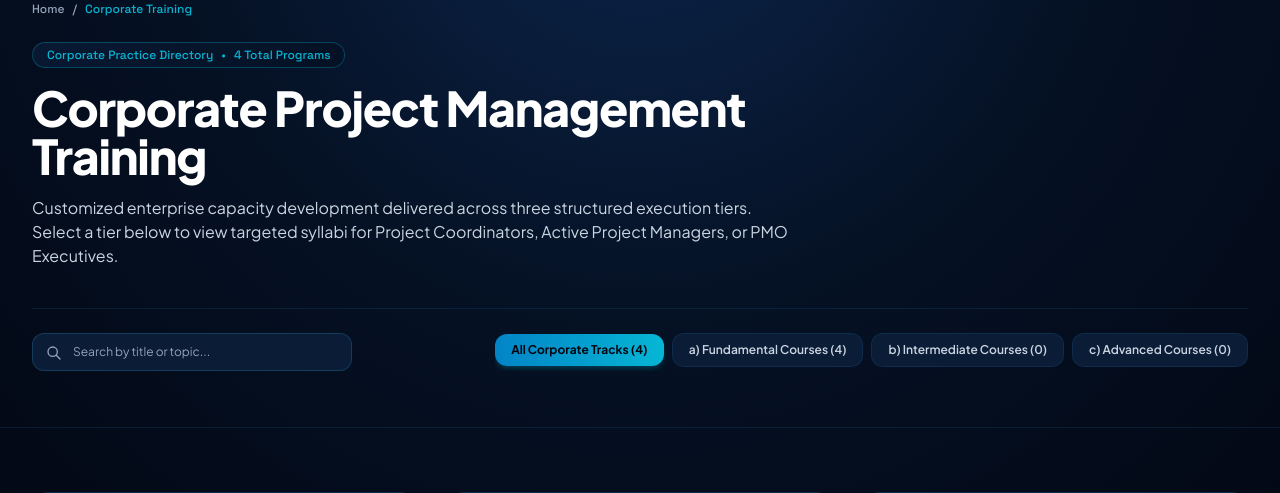
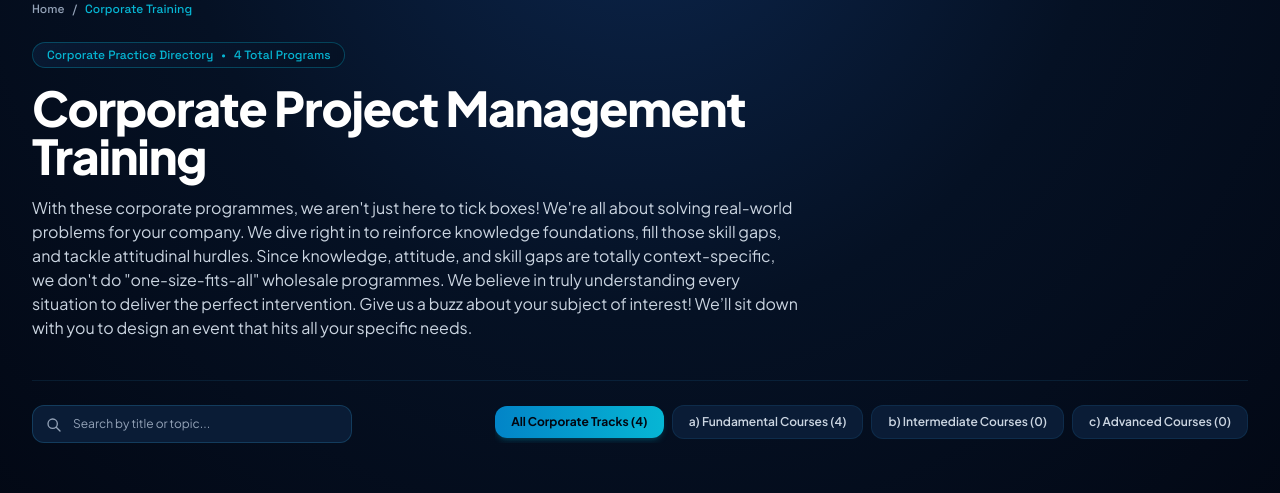
Before and after one commit to Wolfgh12/pfsite, a Django app: page /programs/ in a window 1280 px wide. Shown: the part 144-637 px from the top of the page. Run offline with Django 5.2, Linux system fonts and the light colour scheme; data that the repository does not hold is empty; parts of the project's set-up code (start-up, migrations or seed data) failed here and were passed over; some libraries are stand-ins or nearby versions.

Commit message:
feat: sync all programs and template changes

```diff
--- a/templates/allprograms.html
+++ b/templates/allprograms.html
@@ -27,7 +27,7 @@
       </h1>
 
       <p class="text-slate-300 text-sm sm:text-base leading-relaxed">
-        Customized enterprise capacity development delivered across three structured execution tiers. Select a tier below to view targeted syllabi for Project Coordinators, Active Project Managers, or PMO Executives.
+        With these corporate programmes, we aren't just here to tick boxes! We're all about solving real-world problems for your company. We dive right in to reinforce knowledge foundations, fill those skill gaps, and tackle attitudinal hurdles. Since knowledge, attitude, and skill gaps are totally context-specific, we don't do "one-size-fits-all" wholesale programmes. We believe in truly understanding every situation to deliver the perfect intervention. Give us a buzz about your subject of interest! We’ll sit down with you to design an event that hits all your specific needs.
       </p>
     </div>
 
```
